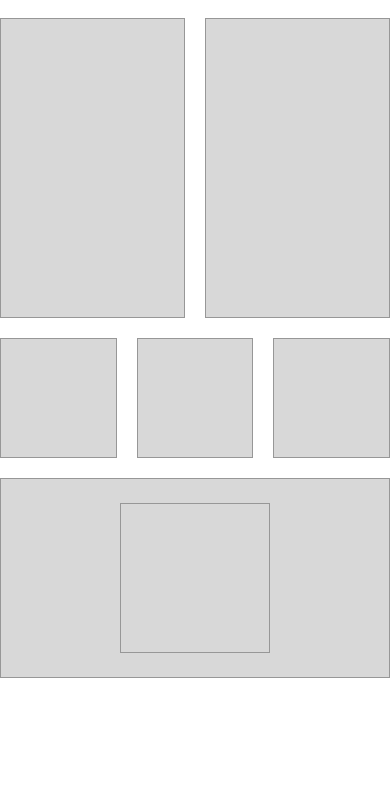
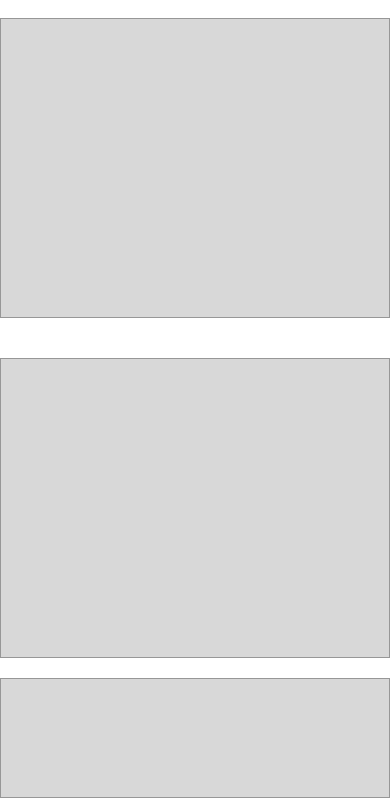
Before and after one commit to milenacard/hb-layout-grid, a plain HTML site: page index.html in a window 390 px wide. Shown: the part 82-881 px from the top of the page. Before the commit the page ends 844 px from the top, so only its background shows below. Drawn offline with Linux system fonts and the light colour scheme.

Commit message:
refactoring the code, lack correcting the double space in the responsive

```diff
--- a/css/styles.css
+++ b/css/styles.css
@@ -10,7 +10,7 @@
     font-size: 3em;
 }
 
-.body{
+body{
 	justify-content: center;
 }
 
@@ -20,12 +20,11 @@
     width: 100%;
 	max-width: 1024px;
     height: 80px;
-    text-align: center;
+    margin: 0 auto;
     line-height: 80px;
     justify-content: center;
-    margin-bottom: 20px;
     position: fixed;
-    top: 0%;
+    top: 0;
     left: 50%;
     transform: translateX(-50%);
     display: flex;
@@ -39,13 +38,15 @@
     margin-top: 100px;
 }
 
-.two-columns{
+.subcontainer{
     height: 100%;
     display: grid;
-    grid-template-columns: 1fr 1fr;
-    grid-template-rows: 1fr;
-    grid-column-gap: 20px;
-    grid-row-gap: 20px;
+    margin-bottom: 20px;
+}
+
+.two-columns{
+    grid-template-columns: repeat(2, 1fr);
+    grid-gap: 20px;
 }
 
 .section1{
@@ -54,8 +55,6 @@
     width: 100%;
 	height: 300px;
     margin-right: 20px;
-    margin-bottom: 20px;
-
 }
 
 .section1:last-child{
@@ -63,10 +62,7 @@
 }
 
 .three-columns{
-    height: 100%;
-    display: grid;
-    grid-template-columns: 1fr 1fr 1fr;
-    grid-template-rows: 1fr;
+    grid-template-columns: repeat(3, 1fr);
     grid-column-gap: 20px;
 }
 
@@ -76,7 +72,6 @@
     width: 100%;
 	height: 120px;
     margin-right: 20px;
-    margin-bottom: 20px;
 }
 
 .section2:last-child{
@@ -84,44 +79,34 @@
 }
 
 .parent{
-    position: relative;
     background: #D8D8D8;
     border: 1px solid #979797;
     height: 200px;
-    float: left;
-    width: 100%;
     display: flex;
+    justify-content: center;
+    align-items: center;
 }
 
 .child{
-    position: absolute;
     background: #D8D8D8;
     width: 150px;
     height: 150px;
-    top: 50%;
-    left: 50%;
-    transform: translate(-50%, -50%);
     border: 1px solid #979797;
 }
 
 @media (max-width: 500px){
 
-    .header{
-        width: 100%;
+    .section1, .section2{
+         margin-bottom: 20px;
     }
 
-    .section1{
-        width: 100%;
-        float: none;
-    }
+    .two-columns, .three-columns{
+        grid-template-columns: 1fr;
+        grid-row-gap: 20px;
+   }
 
-    .section2{
-        width: 100%;
-        float: none;
-    }
-
-    .parent{
-        float: none;
-    }
+   .subcontainer{
+       margin-bottom: 0;
+   }
 
 }
--- a/index.html
+++ b/index.html
@@ -7,28 +7,22 @@
     <title>Document</title>
     <link rel="stylesheet" href="css/styles.css">
 </head>
-<body class="body">
+<body>
     <header class="header">
         <h1 class="title">hb-layout-grid</h1>
     </header>
     <div class="container">
-            <div class="two-columns">
-                <section class="section1">
-                </section>
-                <section class="section1">
-                </section>
+        <div class="subcontainer two-columns">
+            <section class="section1"></section>
+            <section class="section1"></section>
         </div>
-            <div class="three-columns">
-                <section class="section2">
-                </section>
-                <section class="section2">
-                </section>
-                <section class="section2">
-                </section>
+        <div class="subcontainer three-columns">
+            <section class="section2"></section>
+            <section class="section2"></section>
+            <section class="section2"></section>
         </div>
         <div class="parent">
-                <div class="child">
-                </div>
+            <div class="child"></div>
         </div>
     </div>
 </body>
```
Lines whose indentation alone changed are shown as unchanged.
